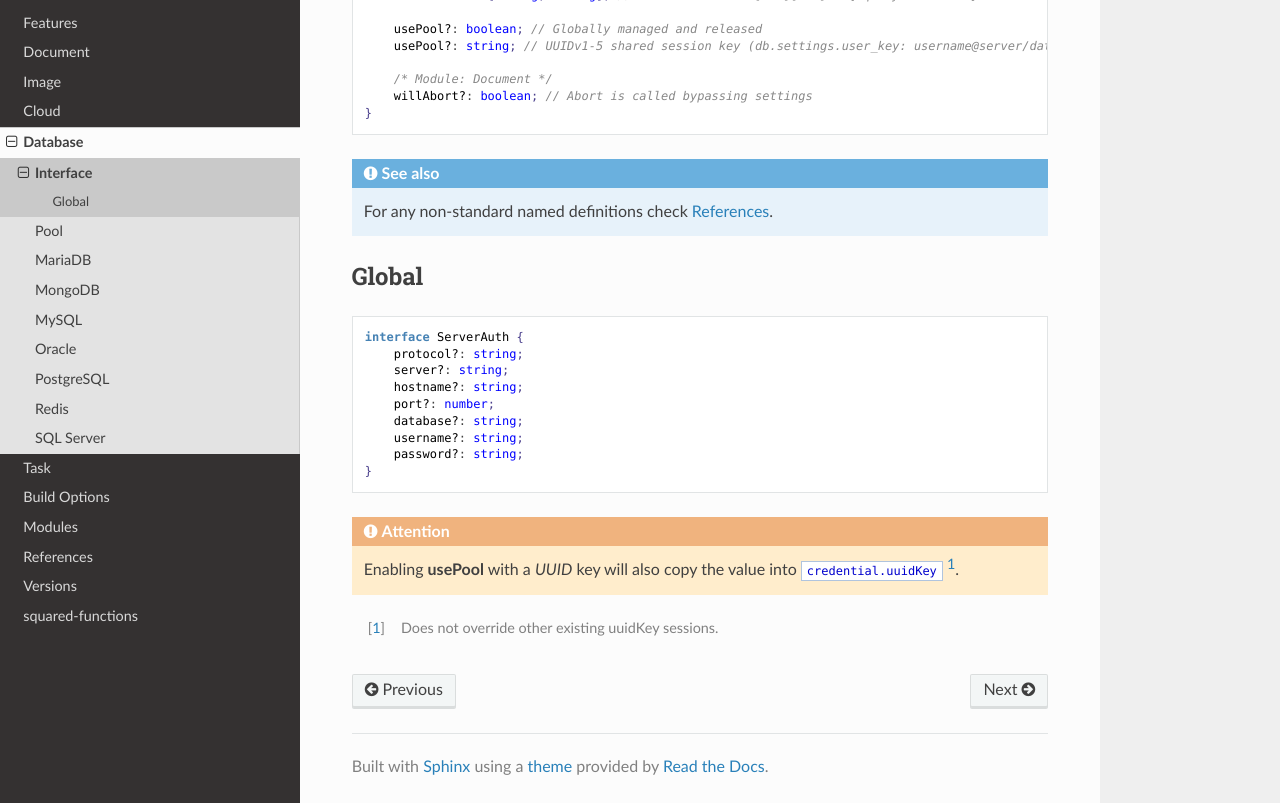
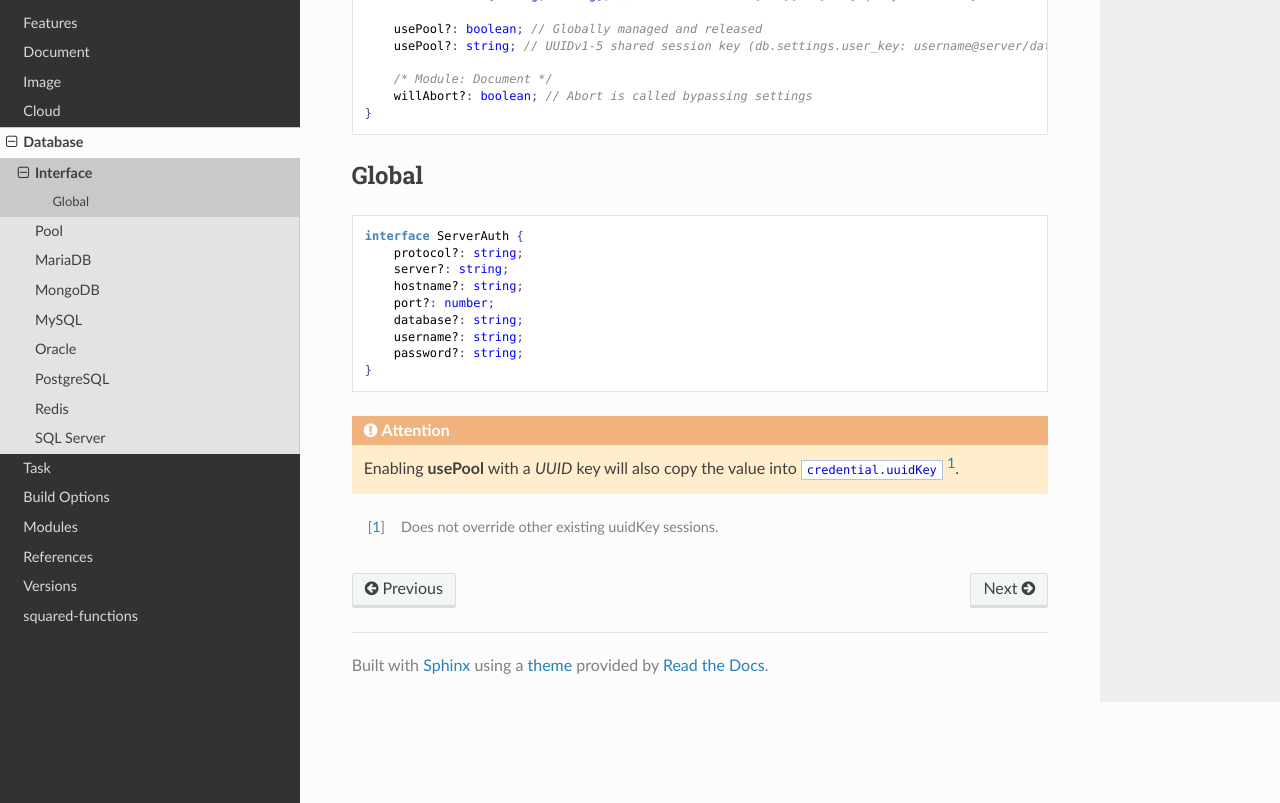
Before and after one commit to anpham6/chrome-docs, a Sphinx documentation site: the page built from source/db/interface.rst, in a window 1280 px wide and 900 px high, scrolled down 844 px, cut to the strip 97-900 px from the top of the window. Built offline with Sphinx 7.4.7 and the Read the Docs theme 2.0.0, drawn with Linux system fonts in a browser that asks for light colours.

Commit message:
References: See also admonitions were removed.

```diff
--- a/source/cloud/interface.rst
+++ b/source/cloud/interface.rst
@@ -84,8 +84,6 @@ Interface
   - *CloudStorageAction* property **chunkSize** | **chunkLimit** for parallel multipart operations.
   - *CloudStorageDownload* property **options** to customize the provider download client.
   - *CloudStorageDownload* property **keyname** for file to be downloaded and subsequently renamed to **filename**.
-
-.. seealso:: For any non-standard named definitions check :doc:`References </references>`.
 
 Shared properties
 =================
--- a/source/db/interface.rst
+++ b/source/db/interface.rst
@@ -60,8 +60,6 @@ Interface
       willAbort?: boolean; // Abort is called bypassing settings
   }
 
-.. seealso:: For any non-standard named definitions check :doc:`References </references>`.
-
 Global
 ======
 
--- a/source/document/interface.rst
+++ b/source/document/interface.rst
@@ -74,5 +74,3 @@ Interface
       type: "replace";
       textContent: string; // Replace element.innerHTML
   }
-
-.. seealso:: For any non-standard named definitions check :doc:`References </references>`.
--- a/source/modules/cloud.rst
+++ b/source/modules/cloud.rst
@@ -91,7 +91,7 @@ Interface
 .. versionadded:: 0.9.0
 
   - *ICloud* method **setBucketTagging** was created.
-  - *ICloudServiceClient* global **CLOUD_UPLOAD_DISK** replaces *CLOUD_UPLOAD_FROMDISK*.
+  - *ICloudServiceClient* global **CLOUD_UPLOAD_DISK** replaced *CLOUD_UPLOAD_FROMDISK*.
 
 .. versionremoved:: 0.9.0
 
```
